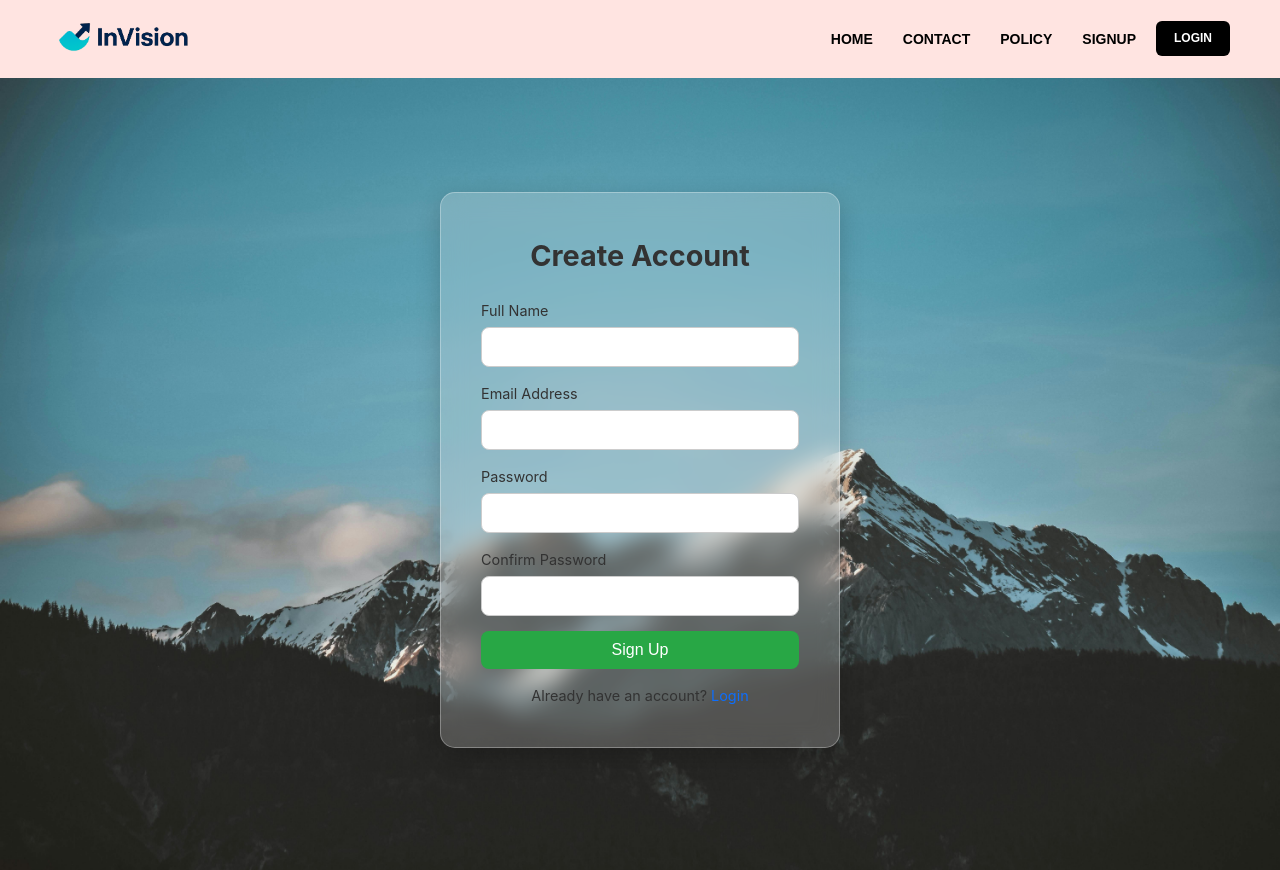
After one commit to ArisuAbhilash/INVISION, a Flask app: page /signup in a window 1280 px wide. The commit adds this page. Run offline with Flask 3, Linux system fonts and the light colour scheme.

Commit message:
fix(signup & login):add functionality for signup and login page

```diff
--- a/app.py
+++ b/app.py
@@ -32,5 +32,25 @@ def login():
     return render_template("login.html", title="Login" ,login_page=True)
 
 
+@app.route("/signup", methods=["GET", "POST"])
+def signup():
+    error = None
+    if request.method == "POST":
+        email = request.form.get("email")
+        password = request.form.get("password")
+        confirm_password = request.form.get("confirm_password")
+
+        # Check password match
+        if password != confirm_password:
+            error = "Passwords do not match!"
+        else:
+            # Save user (or further logic)
+            return redirect(url_for("login"))
+
+    return render_template("signup.html", signup_page=True, error=error)
+
+
+
+
 if __name__ == "__main__":
     app.run(debug=True)
--- a/templates/base.html
+++ b/templates/base.html
@@ -28,7 +28,7 @@
       <li><a href="{{ url_for('home') }}">Home</a></li>
       <li><a href="#">Contact</a></li>
       <li><a href="#">Policy</a></li>
-      <li><a href="#">Signup</a></li>
+      <li><a href="{{url_for('signup') }}">Signup</a></li>
     </ul>
 
     <!-- Login button -->
@@ -40,11 +40,11 @@
   </main>
 
   <!-- Footer -->
-  {% if not login_page %}
+  {% if not login_page and not signup_page %}
 
   <footer>
     <p>&copy; 2025 MyBrand. All rights reserved.</p>
-    <p>Made with ❤️ using HTML & CSS</p>
+    <p>Made with  using HTML & CSS</p>
   </footer>
   {% endif %}
   <script>
--- a/templates/login.html
+++ b/templates/login.html
@@ -18,7 +18,7 @@
           <input type="password" id="password" name="password" required>
         </div>
         <button type="submit" class="login-btn">Login</button>
-        <p class="signup-text">Don't have an account? <a href="#">Sign up</a></p>
+        <p class="signup-text">Don't have an account? <a href="{{ url_for('signup') }}">Sign up</a></p>
       </form>
     </div>
   </div>
--- /dev/null
+++ b/templates/signup.html
@@ -0,0 +1,46 @@
+{% extends "base.html" %}
+{% block head %}
+<link rel="stylesheet" href="{{ url_for('static', filename='css/signup.css') }}">
+{% endblock %}
+
+
+
+{% block content %}
+<div class="main-content">
+    <div class="signup-page">
+        <div class="signup-box">
+            <h2>Create Account</h2>
+            <form method="POST" action="{{ url_for('signup') }}">
+
+                <div class="input-group">
+                    <label for="name">Full Name</label>
+                    <input type="text" id="name" name="name" required>
+                </div>
+
+                <div class="input-group">
+                    <label for="email">Email Address</label>
+                    <input type="email" id="email" name="email" required>
+                </div>
+
+                <div class="input-group">
+                    <label for="password">Password</label>
+                    <input type="password" id="password" name="password" required>
+                </div>
+
+                <div class="input-group">
+                    <label for="confirm_password">Confirm Password</label>
+                    <input type="password" id="confirm_password" name="confirm_password" required>
+                </div>
+                {% if error %}
+                <p style="color:red; text-align:center;">{{ error }}</p>
+                {% endif %}
+                <button type="submit" class="signup-btn">Sign Up</button>
+            </form>
+
+            <p class="login-text">Already have an account?
+                <a href="{{ url_for('login') }}">Login</a>
+            </p>
+        </div>
+    </div>
+</div>
+{% endblock %}
```
Also changed, not shown: signup.html (deleted, +0 -46 lines).
